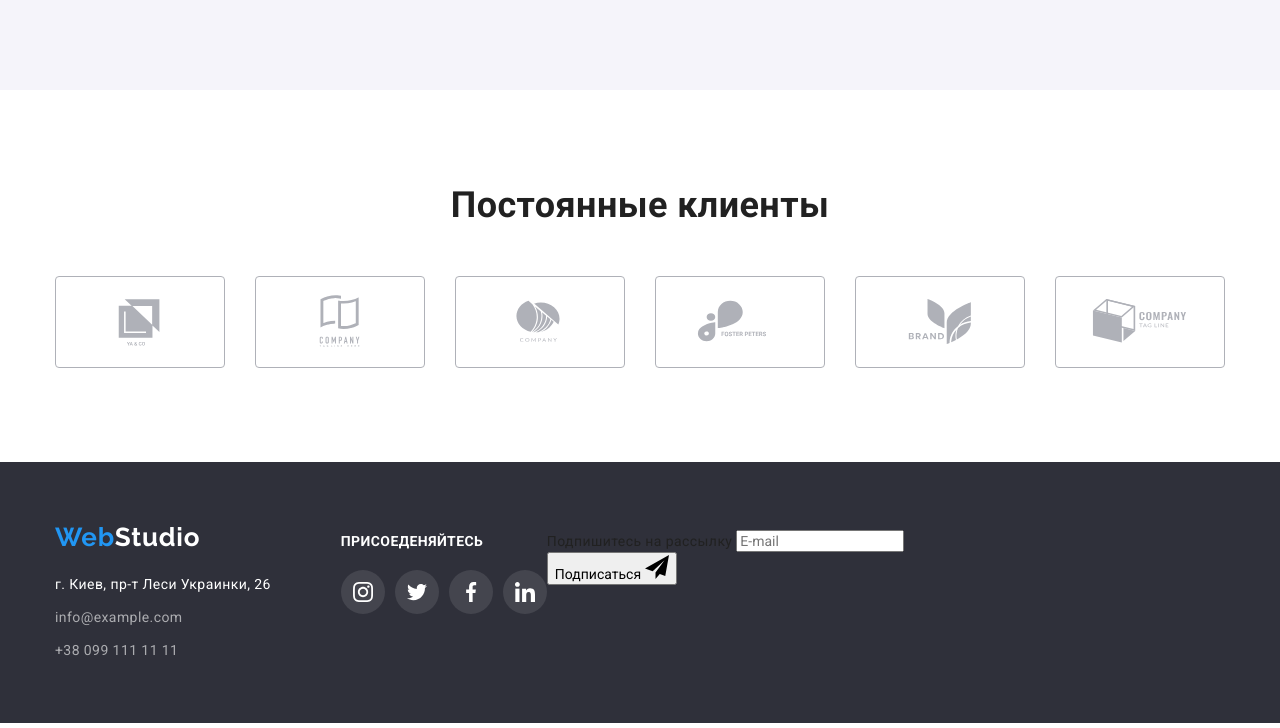
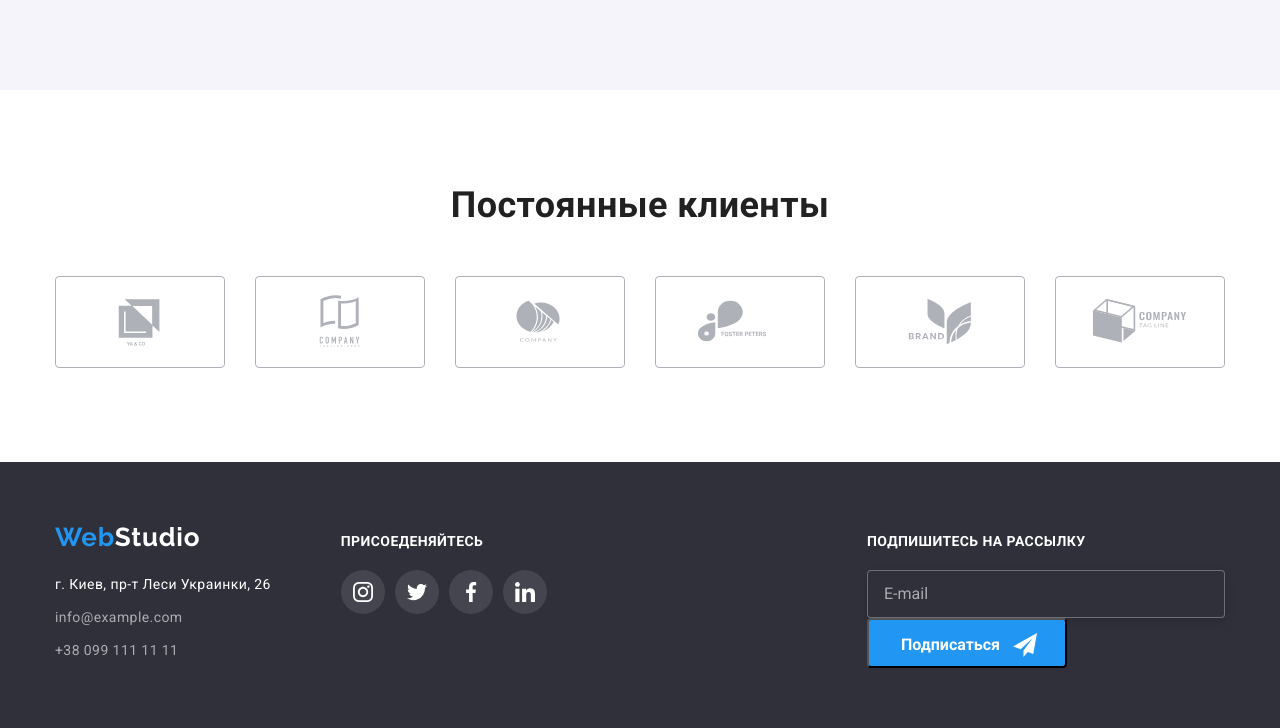
Before and after one commit to Artur-Shamrai/goit-markup-hw-06, a plain HTML site: page index.html in a window 1280 px wide. Shown: the part 2214-2942 px from the top of the page. Drawn offline with nearby package versions, Linux system fonts and the light colour scheme.

Commit message:
add footer input styles

```diff
--- a/css/styles.css
+++ b/css/styles.css
@@ -587,6 +587,61 @@ address { margin-top: 20px ;}
 .footer-social-link:not(:last-child) {
   margin-right: 10px;
 }
+
+
+/* Footer input */
+.footer-input-form {
+  margin-left: auto;
+}
+
+
+.footer-form {
+  display: block;
+  font-weight: var(--font-weight-bold);
+  line-height: 1.14;
+  color: var(--text-color-white);
+  margin-bottom: 20px;
+  text-transform: uppercase;
+}
+
+.footer-mail-form {
+  background-color: var(--background-footer-color);
+  color: var(--text-color-white);
+  width: 358px;
+  padding: 15px 16px;
+  border: 1px solid rgba(255, 255, 255, 0.3);
+  filter: drop-shadow(0px 4px 4px rgba(0, 0, 0, 0.15));
+  border-radius: 4px;
+  outline: none;
+}
+
+::placeholder {
+  font-size: 16px;
+  color: rgba(255, 255, 255, 0.6)
+}
+
+.footer-input-button{
+  position: relative;
+  background-color: var(--akcent);
+  color: var(--text-color-white);
+  font-size: 16px;
+  font-weight: var(--font-weight-bold);
+  line-height: 1.87;
+  width: 200px;
+  height: 50px;
+  border-radius: 4px;
+  padding: 10px 62px 10px 29px;
+  letter-spacing: 0,06em;
+}
+
+
+.button-input-icon {
+  position: absolute;
+ fill: var(--text-color-white);
+ top: 13px;
+ right: 28px;
+}
+
 /* End Footer Section */
 
 
```
